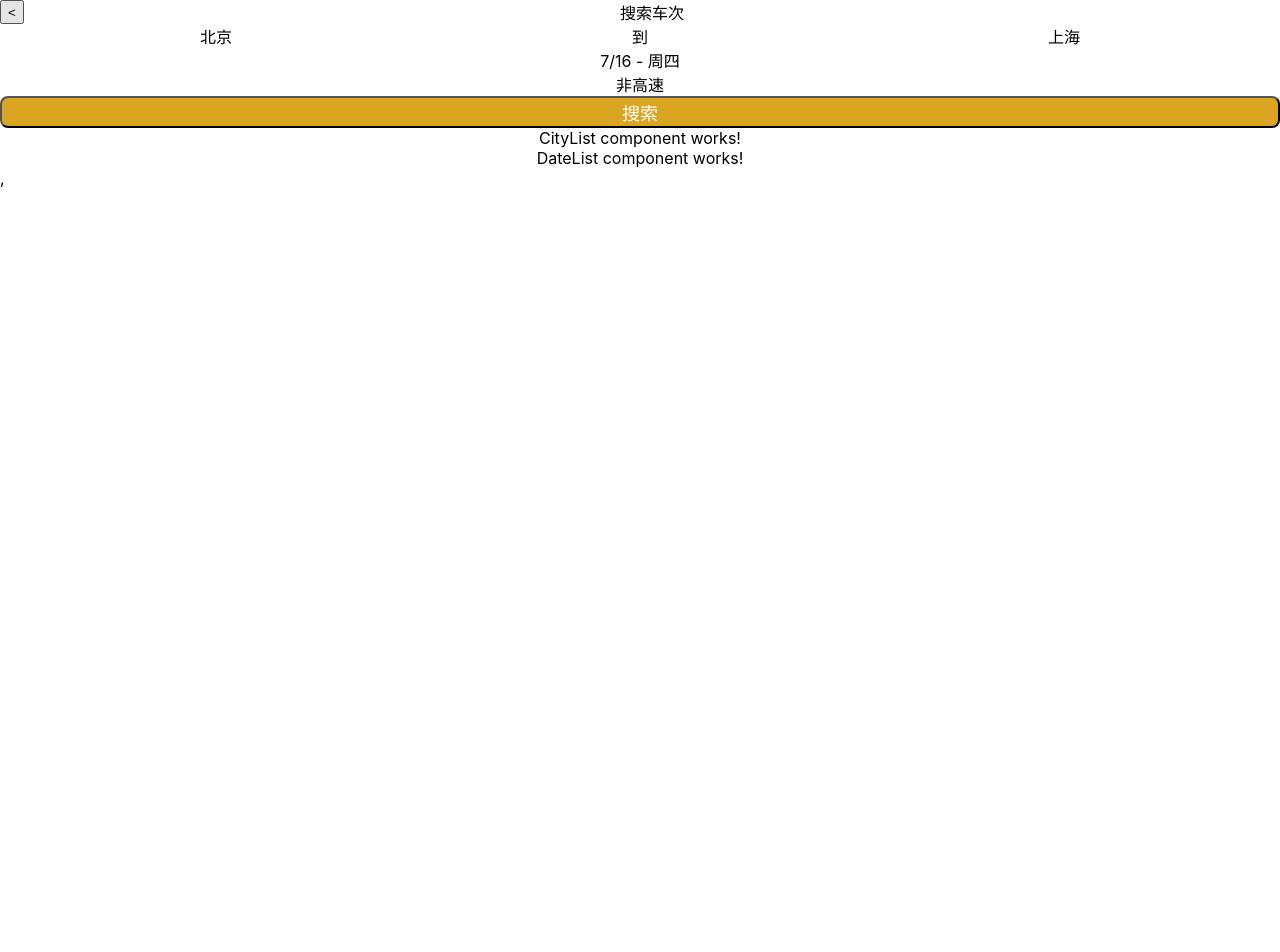
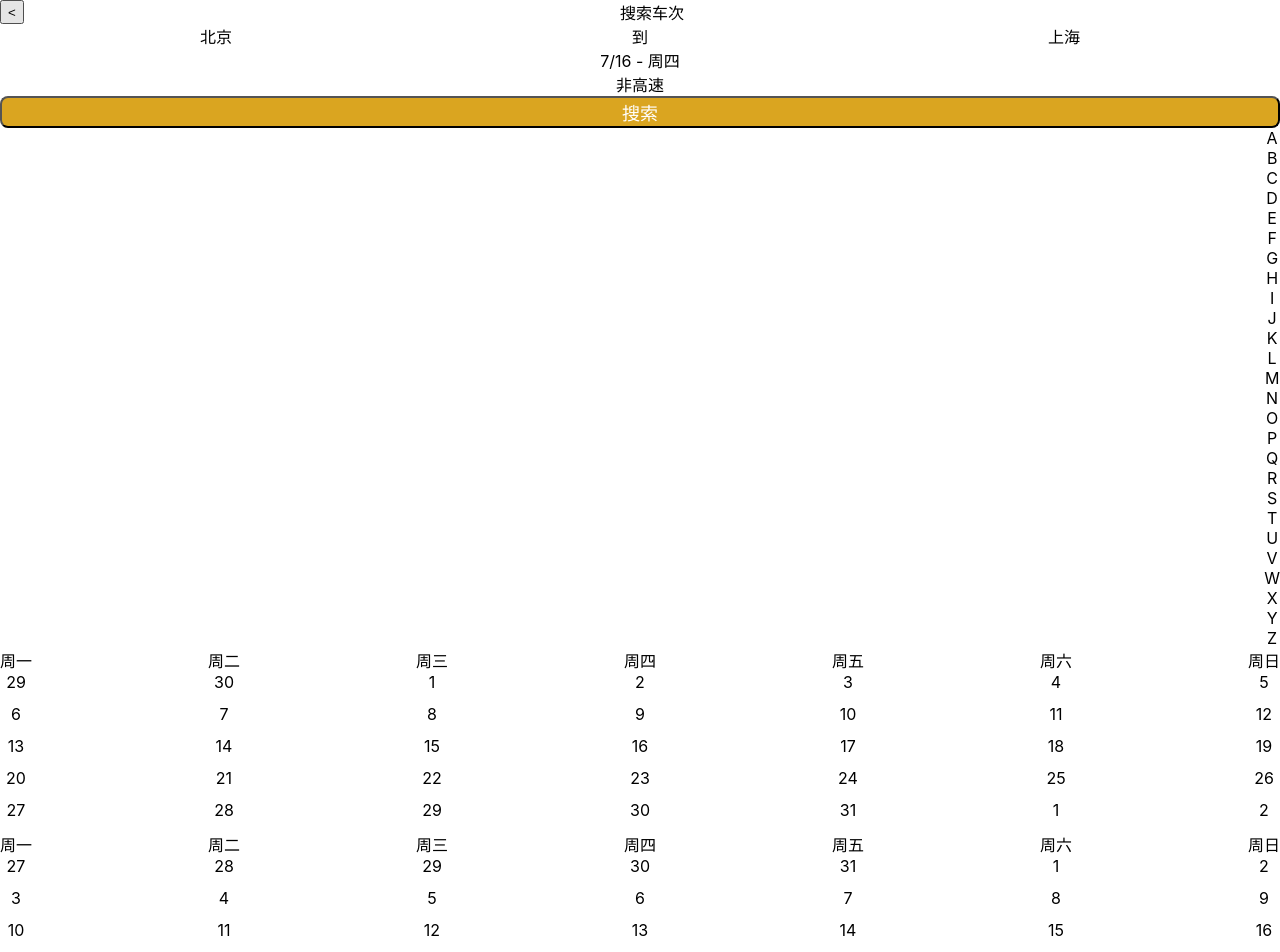
Before and after one commit to carlsiry/train-ticket, a React app: page / in a window 1280 px wide. Shown: the top 952 px of the page. Before the commit the page ends 800 px from the top, so only its background shows below. Built offline with nearby package versions, Linux system fonts and the light colour scheme.

Commit message:
feat: date list view

```diff
--- a/package.json
+++ b/package.json
@@ -93,6 +93,7 @@
   "eslintConfig": {
     "extends": "react-app"
   },
+  "proxy": "http://39.96.69.24",
   "browserslist": {
     "production": [
       ">0.2%",
--- a/src/index/App.js
+++ b/src/index/App.js
@@ -8,8 +8,7 @@ import CityList from './CityList'
 import DateList from './DateList'
 
 function App(props) {
-  const { departCity, arriveCity, isSpeed, departDate } = props
-  console.log(props)
+  const { departCity, cityList, arriveCity, isSpeed, departDate } = props
   return (
     <div className="index-page">
       <Header title="搜索车次" />
@@ -20,8 +19,8 @@ function App(props) {
       <div className="depart-date">{getDateAndDayStr(departDate)}</div>
       <div className="is-speed">{isSpeed ? '是' : '非'}高速</div>
       <button className="search">搜索</button>
-      <CityList />
-      <DateList />
+      <CityList lst={cityList} />
+      <DateList now={departDate} />
     </div>
   )
 }
--- a/src/index/CityList.css
+++ b/src/index/CityList.css
@@ -0,0 +1,4 @@
+.city-list {
+  display: flex;
+  justify-content: space-between;
+}
--- a/src/index/CityList.js
+++ b/src/index/CityList.js
@@ -1,10 +1,35 @@
 import React from 'react'
 import { memo } from 'react'
+import './CityList.css'
+
+const charactors = new Array(91 - 65)
+  .fill(0)
+  .map((_, index) => String.fromCharCode(65 + index))
 
 // 城市列表组件
-function CityList(props) {
-  //   const {} = props
-  return <div className="city-list">CityList component works!</div>
+class CityList extends React.Component {
+  render() {
+    const { lst } = this.props
+    return (
+      <div className="city-list">
+        <div className="list">
+          {lst.map((it, index) => (
+            <div key={index} className="city">
+              {it.name}
+            </div>
+          ))}
+        </div>
+
+        <div className="charactor-index">
+          {charactors.map((it, index) => (
+            <div key={index} className="index">
+              {it}
+            </div>
+          ))}
+        </div>
+      </div>
+    )
+  }
 }
 
 export default memo(CityList)
--- a/src/index/DateList.css
+++ b/src/index/DateList.css
@@ -0,0 +1,14 @@
+.date-list .title {
+  display: flex;
+  justify-content: space-between;
+}
+
+.date-list .week {
+  display: flex;
+  justify-content: space-between;
+}
+.week .day {
+  width: 2rem;
+  height: 2rem;
+  text-align: center;
+}
--- a/src/index/DateList.js
+++ b/src/index/DateList.js
@@ -1,10 +1,107 @@
 import React from 'react'
 import { memo } from 'react'
+import dayjs from 'dayjs'
+
+import './DateList.css'
 
 // 城市列表组件
 function DateList(props) {
-  //   const {} = props
-  return <div className="date-list">DateList component works!</div>
+  const { now } = props
+  const nowYear = now.getFullYear()
+  const nowMonth = now.getMonth()
+
+  const firstDays = new Array(dayjs(now).daysInMonth())
+    .fill(null)
+    .map((_, i) => new Date(nowYear, nowMonth, i + 1))
+
+  const firstDaysStart = firstDays[0]
+  const firstDaysDay = firstDaysStart.getDay()
+  const toFillFirstDayPre = firstDaysDay > 0 ? firstDaysDay - 1 : 6
+  new Array(toFillFirstDayPre).fill(null).forEach((_, i) => {
+    const year = firstDaysStart.getFullYear()
+    const month = firstDaysStart.getMonth()
+    const date = firstDaysStart.getDate()
+    firstDays.unshift(new Date(year, month, date - i - 1))
+  })
+
+  const firstDaysEnd = firstDays[firstDays.length - 1]
+  const firstDaysEndDay = firstDaysEnd.getDay()
+  const toFillFirstDaysSuf = firstDaysEndDay > 0 ? 7 - firstDaysEndDay : 0
+  new Array(toFillFirstDaysSuf).fill(null).forEach((_, i) => {
+    const year = firstDaysStart.getFullYear()
+    const month = firstDaysStart.getMonth()
+    firstDays.push(new Date(year, month + 1, i + 1))
+  })
+  const firstWeeks = new Array(firstDays.length / 7)
+    .fill(null)
+    .map((_, i) => firstDays.slice(i * 7, i * 7 + 7))
+
+  const secondDays = new Array(dayjs(now).add(1, 'month').daysInMonth())
+    .fill(null)
+    .map((_, i) => new Date(nowYear, nowMonth + 1, i + 1))
+
+  const secondDaysStart = secondDays[0]
+  const secondDaysDay = secondDaysStart.getDay()
+  const toFillSecondDayPre = secondDaysDay > 0 ? secondDaysDay - 1 : 6
+  new Array(toFillSecondDayPre).fill(null).forEach((_, i) => {
+    const year = secondDaysStart.getFullYear()
+    const month = secondDaysStart.getMonth()
+    const date = secondDaysStart.getDate()
+    secondDays.unshift(new Date(year, month, date - i - 1))
+  })
+
+  const secondDaysEnd = secondDays[secondDays.length - 1]
+  const secondDaysEndDay = secondDaysEnd.getDay()
+  const toFillSecondDaysSuf = secondDaysEndDay > 0 ? 7 - secondDaysEndDay : 0
+  new Array(toFillSecondDaysSuf).fill(null).forEach((_, i) => {
+    const year = secondDaysStart.getFullYear()
+    const month = secondDaysStart.getMonth()
+    secondDays.push(new Date(year, month + 1, i + 1))
+  })
+  const secondWeeks = new Array(secondDays.length / 7)
+    .fill(null)
+    .map((_, i) => secondDays.slice(i * 7, i * 7 + 7))
+
+  return (
+    <div className="date-list">
+      <div className="title">
+        <span>周一</span>
+        <span>周二</span>
+        <span>周三</span>
+        <span>周四</span>
+        <span>周五</span>
+        <span>周六</span>
+        <span>周日</span>
+      </div>
+      {firstWeeks.map((week) => (
+        <div className="week">
+          {week.map((day, index) => (
+            <span key={index} className="day">
+              {day.getDate()}
+            </span>
+          ))}
+        </div>
+      ))}
+      <div className="title">
+        <span>周一</span>
+        <span>周二</span>
+        <span>周三</span>
+        <span>周四</span>
+        <span>周五</span>
+        <span>周六</span>
+        <span>周日</span>
+      </div>
+      {secondWeeks.map((week) => (
+        <div className="week">
+          {week.map((day, index) => (
+            <span key={index} className="day">
+              {day.getDate()}
+            </span>
+          ))}
+        </div>
+      ))}
+    </div>
+  )
 }
 
 export default memo(DateList)
```
